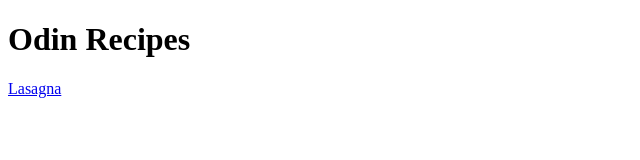
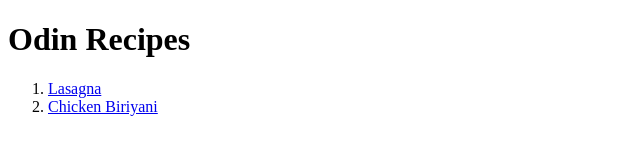
Before and after one commit to VaricelaZoster/Odin-Recipes, a plain HTML site: page index.html in a window 1280 px wide. Shown: the whole page, without its empty margins (0-640 px from the left). Drawn offline with Linux system fonts and the light colour scheme.

Commit message:
Edited index for Chicken Biriyani link

```diff
--- a/index.html
+++ b/index.html
@@ -9,6 +9,10 @@
     <h1>
         Odin Recipes
     </h1>
-    <a href="recipes/lasagna.html">Lasagna</a>
+    <ol>
+        <li><a href="recipes/lasagna.html">Lasagna</a></li>
+        <li><a href="recipes/ChickenBiriyani.html">Chicken Biriyani</a></li>
+
+    </ol>
    </body>
 </html>
```
